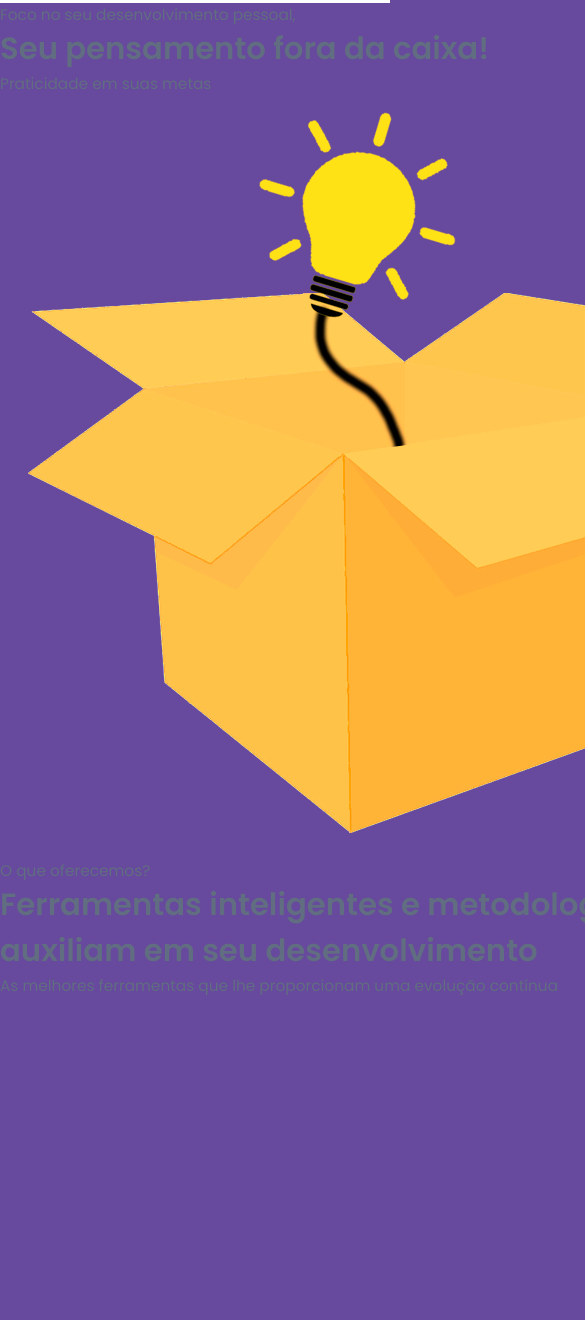
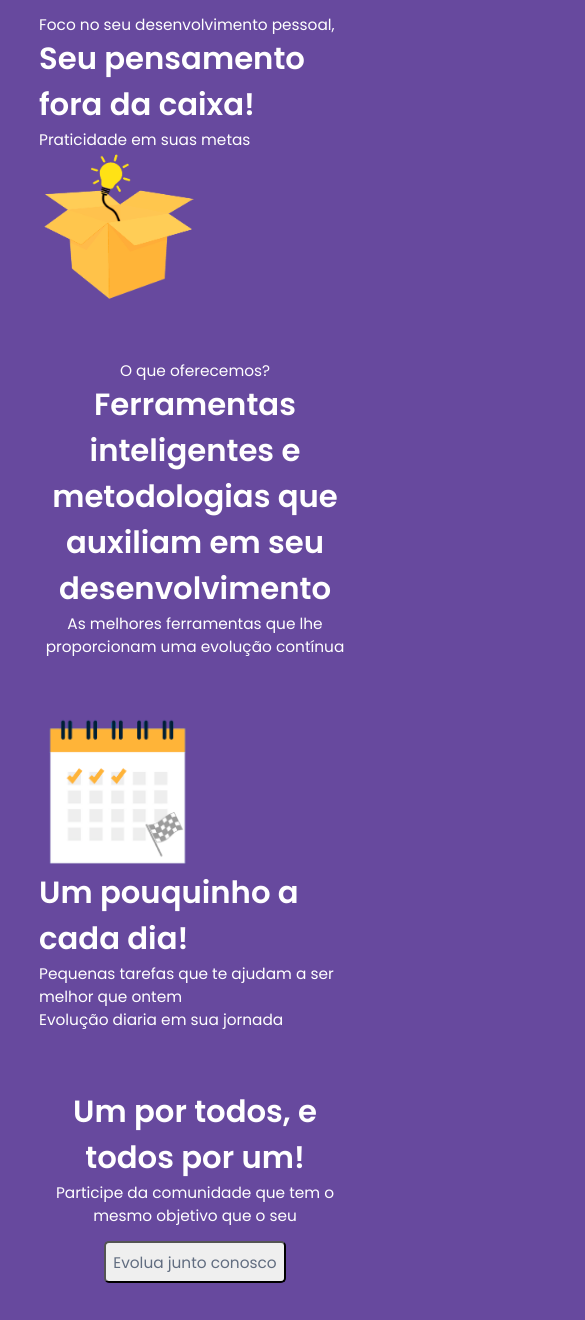
Before and after one commit to guuhschmaltz/eb-evolve-box, a plain HTML site: page src/views/index.html in a window 390 px wide. Shown: the part 220-1540 px from the top of the page, 585 px wide, since content can reach past the window. Drawn offline with Linux system fonts and the light colour scheme; a web font is replaced by a local one.

Commit message:
alterado page-landing.css adicionando conceitos de mobile-first(faltando alinhar images)

```diff
--- a/public/styles/partials/page-landing.css
+++ b/public/styles/partials/page-landing.css
@@ -3,39 +3,55 @@
     height: 100%;
 }
 
-#page-landing #container #landing-content{
-    margin: 0;
-    display: grid;
-    grid-gap: 0.8rem;
-    grid-template-columns: 1fr;
-    grid-template-rows: 1fr 1fr 1fr 1fr;
-    grid-template-areas: "introduction"
-                         "description"
-                         "improving-everyday"
-                         "community";
+#page-landing main{
+    width: 80vw;
+    margin: 1.8rem auto;
+    color: white;
 }
 
-#page-landing .header-content{
-    margin-bottom: 1.8rem;
+#landing-content > div{
+    margin-bottom: 4rem;
+    padding: 1rem 0;
 }
 
 #introduction{
-    grid-area: introduction;
+    display: block;
+    align-content: center;
+    width: 100%;
+}
+
+#introduction .image img{
+    width: 50%;
+    display: block;
 }
 
 #description{
-    grid-area: description;
-
+    display: block;
+    align-items: center;
+    text-align: center;
 }
 
 #improving-everyday{
-    grid-area: improving-everyday;
+    display: block;
+    align-content: center;
+    width: 100%;
 }
 
- #community{
-    grid-area: community;
+#improving-everyday .image img{
+    width: 50%;
+    display: block;
 }
 
+#community{
+    display: block;
+    align-items: center;
+    text-align: center;
+}
+
+#community button{
+    margin-top: 1.5rem;
+    padding: 0.8rem;
+}
 
 @media(min-width:1100px){
     #page-landing #container{
```
